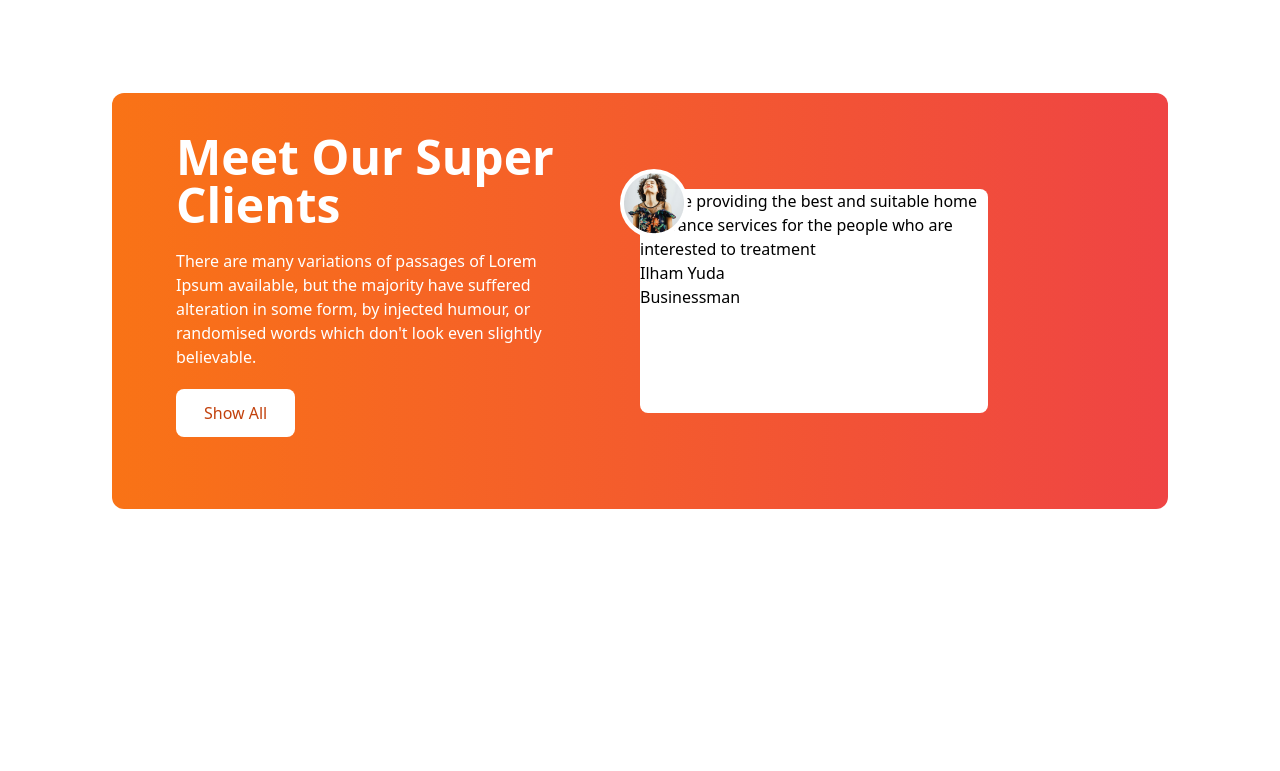
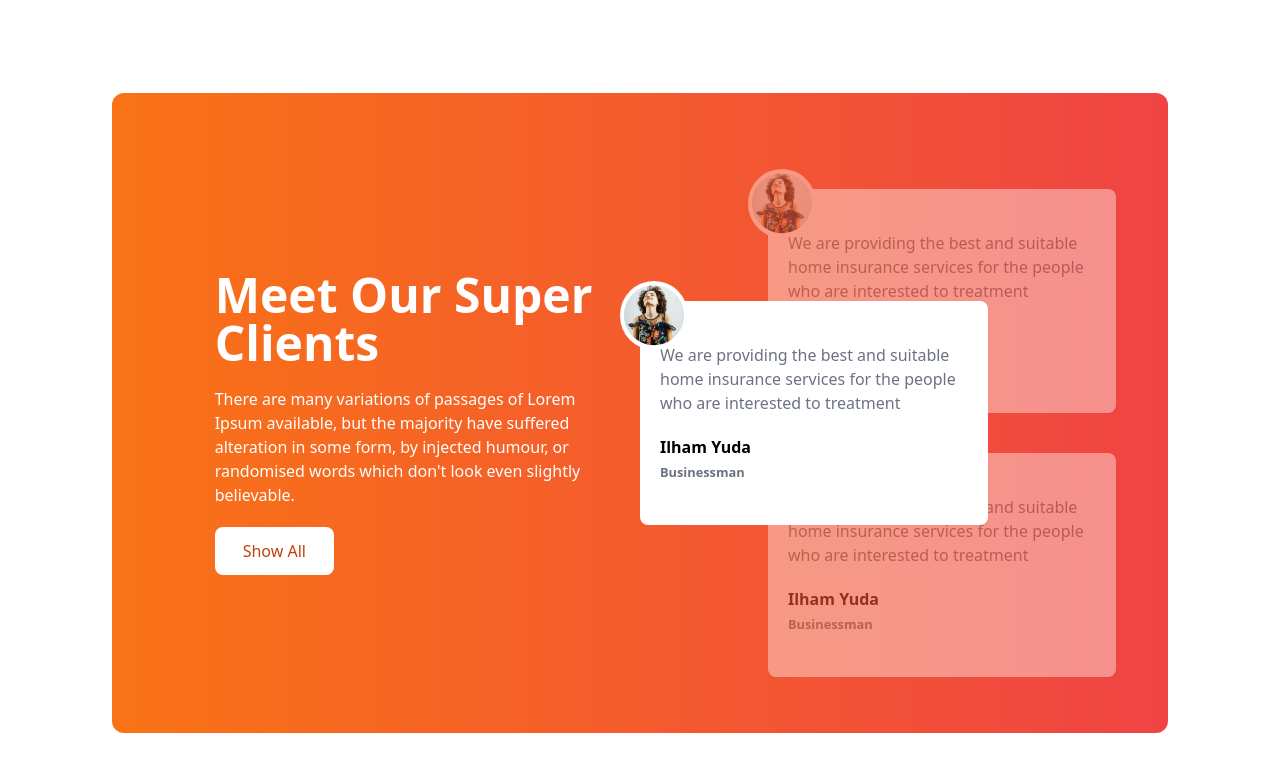
Before and after one commit to saidulislam-official/tea-house-project, a plain HTML site: page index.html in a window 1280 px wide. Shown: the part 1791-2562 px from the top of the page. Before the commit the page ends 2396 px from the top, so only its background shows below. Drawn offline with nearby package versions, Linux system fonts and the light colour scheme.

Commit message:
review section done

```diff
--- a/index.html
+++ b/index.html
@@ -135,22 +135,49 @@
           <section class="mb-24">
             <div class="bg-gradient-to-r from-orange-500 to-red-500 rounded-xl grid grid-cols-1 lg:grid-cols-2 text-white px-7 md:px-16">
                 <!-- text secion -->
-                 <div class="w-5/6">
-                    <h1 class="text-5xl font-bold mt-10 mb-5 ">Meet Our Super Clients</h1>
-                    <p class="mb-5">There are many variations of passages of Lorem Ipsum available, but the majority have suffered alteration in some form, by injected humour, or randomised words which don't look even slightly believable. </p>
-                    <button class="bg-white text-orange-700 mb-5 px-7 py-3 rounded-lg">Show All</button>
+                 <div class="flex justify-center items-center overflow-hidden">
+                    <div class="w-5/6">
+                        <h1 class="text-5xl font-bold mt-10 mb-5 ">Meet Our Super Clients</h1>
+                        <p class="mb-5">There are many variations of passages of Lorem Ipsum available, but the majority have suffered alteration in some form, by injected humour, or randomised words which don't look even slightly believable. </p>
+                        <button class="bg-white text-orange-700 mb-5 px-7 py-3 rounded-lg">Show All</button>
+                     </div>
                  </div>
                  <!-- Reviews  card section -->
                   <div class="relative py-24">
+                    <!-- Middle card -->
+                    <div class="absolute z-10 top-48 md:top-52">
+                        <div class="top-10  h-56 w-full md:w-3/4 bg-white  text-black rounded-lg flex items-center px-5">
+                            <div class="absolute -top-5 -left-5 bg-white rounded-full">
+                                <img class="p-1" src="./images/client.png" alt="">
+                            </div>
+                            <div class="">
+                                <p class="text-gray-500 mb-5">We are providing the best and suitable home insurance services for the people who are interested to treatment</p>
+                                <h3 class="font-bold text-base">Ilham Yuda</h3>
+                                <small class="font-bold text-gray-500">Businessman</small>
+                            </div>
+                         </div>
+                      </div>
                     <!-- top card -->
-                     <div class="relative h-56 w-full md:w-3/4 bg-white  text-black rounded-lg">
+                     <div class="relative h-56 left-8 md:left-32 w-full md:w-3/4 bg-white  text-black rounded-lg flex items-center px-5 opacity-40">
                         <div class="absolute -top-5 -left-5 bg-white rounded-full">
                             <img class="p-1" src="./images/client.png" alt="">
                         </div>
-                        <div>
-                            <p>We are providing the best and suitable home insurance services for the people who are interested to treatment</p>
-                            <h3>Ilham Yuda</h3>
-                            <p>Businessman</p>
+                        <div class="">
+                            <p class="text-gray-500 mb-5">We are providing the best and suitable home insurance services for the people who are interested to treatment</p>
+                            <h3 class="font-bold text-base">Ilham Yuda</h3>
+                            <small class="font-bold text-gray-500">Businessman</small>
+                        </div>
+                     </div>
+
+                     <!-- bottom card -->
+                     <div class="relative top-10 left-8 md:left-32 h-56 w-full md:w-3/4 bg-white  text-black rounded-lg flex items-center px-5 opacity-40">
+                        <div class="absolute -top-5 -left-5 bg-white rounded-full">
+                            <img class="p-1" src="./images/client.png" alt="">
+                        </div>
+                        <div class="">
+                            <p class="text-gray-500 mb-5">We are providing the best and suitable home insurance services for the people who are interested to treatment</p>
+                            <h3 class="font-bold text-base">Ilham Yuda</h3>
+                            <small class="font-bold text-gray-500">Businessman</small>
                         </div>
                      </div>
                   </div>
```
